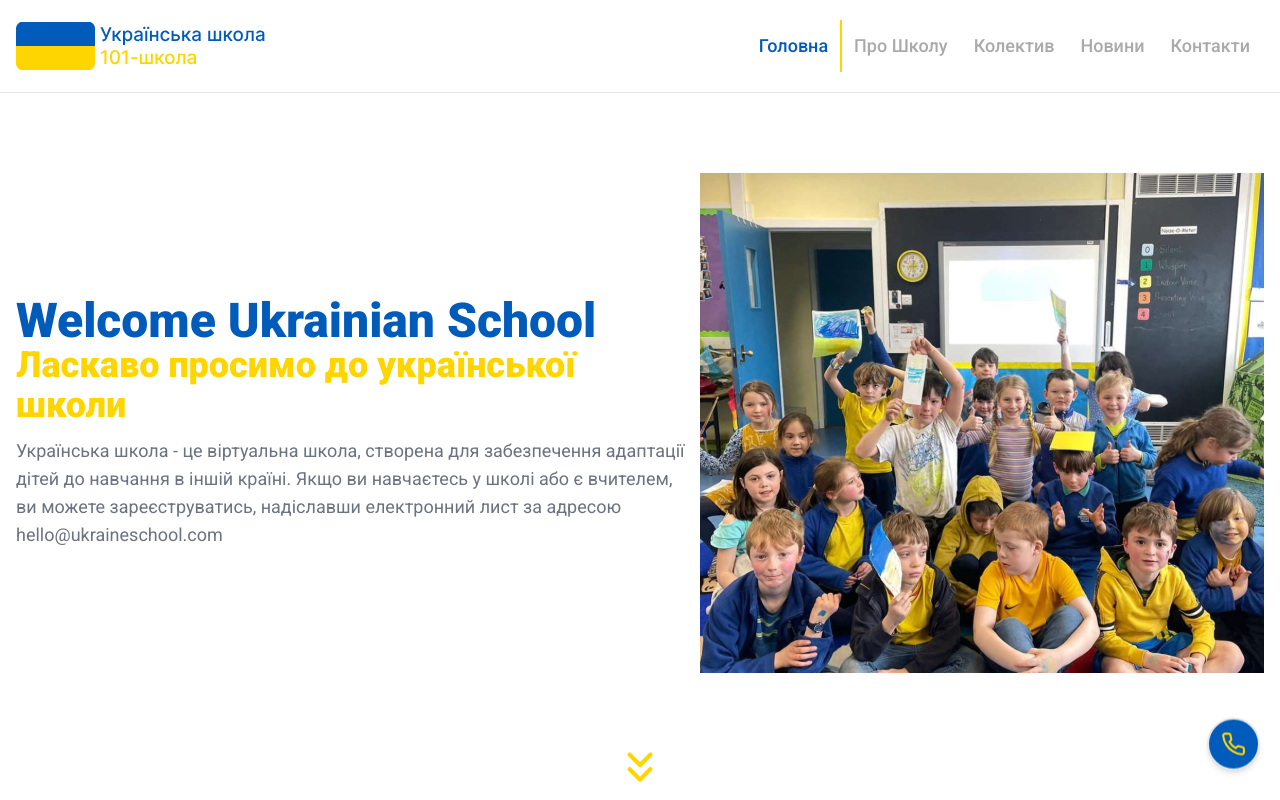
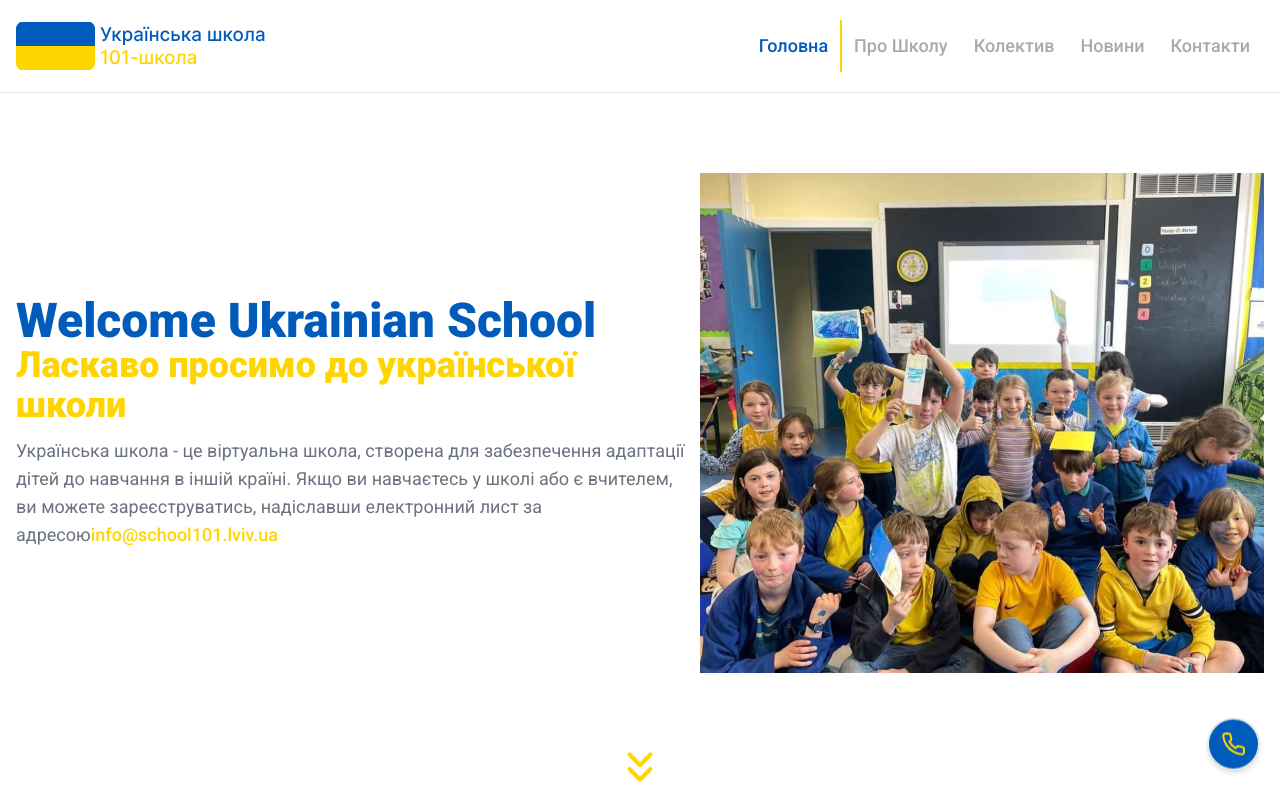
Before and after one commit to xasanof17/ukrainian-school, a Next.js app: page / in a window 1280 px wide. Shown: the top 800 px of the page. Built offline with nearby package versions, Linux system fonts and the light colour scheme.

Commit message:
some changes

```diff
--- a/components/Hero.tsx
+++ b/components/Hero.tsx
@@ -16,7 +16,13 @@ const Hero = () => {
             Українська школа - це віртуальна школа, створена для забезпечення
             адаптації дітей до навчання в іншій країні. Якщо ви навчаєтесь y
             школі або є вчителем, ви можете зареєструватись, надіславши
-            електронний лист за адресою hello@ukraineschool.com
+            електронний лист за адресою
+            <a
+              href="mailto:info@school101.lviv.ua"
+              className="font-medium text-secondary"
+            >
+              info@school101.lviv.ua
+            </a>
           </p>
         </div>
         <div className="relative h-[500px] w-full lg:w-[900px]">
--- a/layouts/Footer.tsx
+++ b/layouts/Footer.tsx
@@ -28,7 +28,7 @@ const Footer = () => {
         style={{ border: 0 }}
         allowFullScreen
         loading="lazy"
-        referrerPolicy="no-referrer-when-downgrade"
+        referrerPolicy="origin"
       />
       <footer className="border-t pt-4">
         <div className="container grid grid-cols-1 gap-5 pb-3 sm:grid-cols-2 lg:grid-cols-3">
@@ -88,7 +88,7 @@ const Footer = () => {
                 className="flex items-center space-x-2 text-base font-normal text-grey transition-colors duration-300 hover:text-primary sm:text-lg"
               >
                 <Mail size={24} />
-                <p>oleksij_borysovych@email.ua</p>
+                <p>info@school101.lviv.ua</p>
               </Link>
             </li>
             <li>
--- a/next.config.js
+++ b/next.config.js
@@ -8,7 +8,7 @@ const nextConfig = {
   poweredByHeader: true,
   swcMinify: true,
   images: {
-    domains: ["school-78.kiev.ua"],
+    domains: ["school-78.kiev.ua", "media.istockphoto.com"],
   },
 };
 
```
